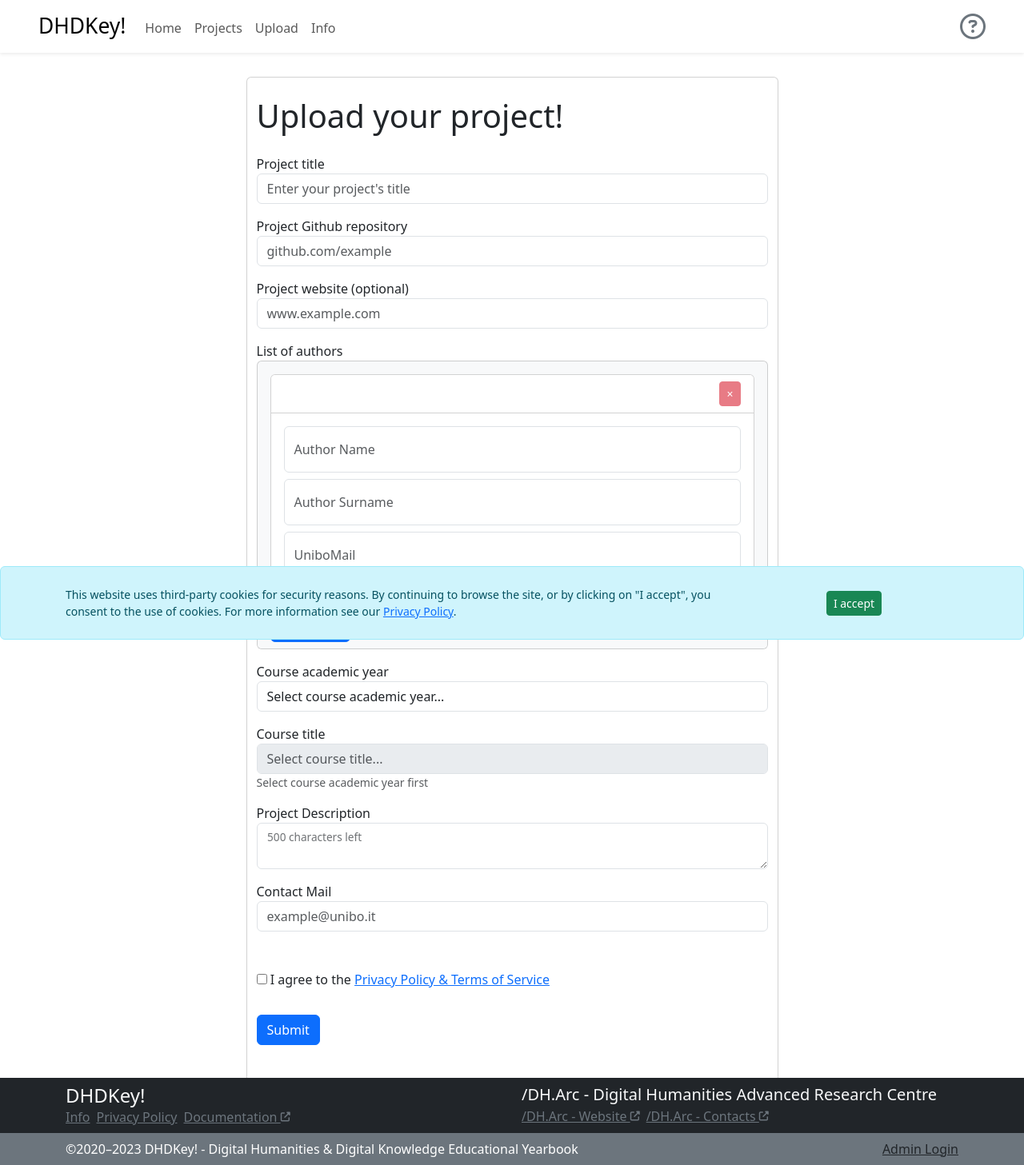
After one commit to dharc-org/dhdkey, a Flask app: template app/templates/update.html in a window 1280 px wide. The commit adds this page. Shown: the whole page at 80% size. Run offline with Flask 2, Linux system fonts and the light colour scheme; the template is opened without the code that fills it, so the values that code supplies are empty; parts of the project's set-up code (start-up, migrations or seed data) failed here and were passed over; some libraries are stand-ins or nearby versions.

Commit message:
projects editing functional init

```diff
--- a/app/routes.py
+++ b/app/routes.py
@@ -96,6 +96,7 @@ def projects():
 
 
 #NO CONFIRMATION MAIL
+'''
 @app.route('/upload', methods=['GET', 'POST'])
 def upload():
     if request.method == 'POST':
@@ -113,8 +114,8 @@ def upload():
     else:
         courses_data = data_support.prepare_data(app.config['CSV_PATH'])
         return render_template('upload.html', title='Upload', courses_data=courses_data)
+'''
 
-'''
 #upload route
 @app.route('/upload', methods=['GET', 'POST'])
 def upload():
@@ -131,10 +132,35 @@ def upload():
         return render_template('upload.html', title='Upload', courses_data=courses_data)
 
 
+#upload route
+@app.route('/update', methods=['GET', 'POST'])
+def update():
+    id = request.args['id']
+    print(id)
+
+    # TODO parse form from project tile
+
+
+    # data = data_support.retrieve_json(id)
+    print(data)
+    if request.method == 'POST':
+        data = request.form
+        time = datetime.now()
+        jsondata = data_support.parse_form(data, time)
+        mail_support.user_confirmation_email(jsondata)
+        confirmationemail = jsondata["Responsible"]
+        flash(confirmationemail, 'sended')
+        return redirect(url_for('index'))
+    else:
+        courses_data = data_support.prepare_data(app.config['CSV_PATH'])
+        return render_template('update.html', title='Update', courses_data=courses_data, data=data)
+
+
 #confirmation route, token required
 @app.route('/confirmation/<token>', methods=['GET', 'POST'])
 def confirmation(token):
     id = mail_support.verify_token(token)
+    # print(id)
     if not id:
         flash('fail')
         return redirect(url_for('index')) #wrong token
@@ -142,6 +168,7 @@ def confirmation(token):
         flash("already")
         return redirect(url_for('index'))   # expired token
     data = data_support.retrieve_json(id)
+    # print(data)
     if not data:
         flash('expired')
         return redirect(url_for('index'))  # Do not exist
@@ -156,7 +183,7 @@ def confirmation(token):
             data_support.remove_json(id)
         return redirect(url_for('index'))
     return render_template('confirmation_form.html', title='Confirmation', token=token, data=data)
-'''
+
 
 #Admin route
 @app.route('/admin', methods=['GET', 'POST'])
@@ -288,8 +315,8 @@ def handle_http_exception(error):
         'description': error.description,
         'stack_trace': traceback.format_exc()
     }
-    log_msg = f"HTTPException {error_dict}, Description: {error_dict.description}, Stack trace: {error_dict.stack_trace}"
-    logger.log(msg=log_msg)
+    log_msg = f"HTTPException {error_dict}, Description: {error_dict.keys()}, Stack trace: "
+    logger.log(level=0, msg=log_msg)
     response = jsonify(error_dict)
     response.status_code = error.code
     return response
--- a/app/support/data_support.py
+++ b/app/support/data_support.py
@@ -60,7 +60,7 @@ def parse_form(form, time):
         data["Aut"][aut]["Mail"] = data["Aut"][aut]["Mail"].lower()
     data["Id"] = project_id(data, time)
     data["Course_url"] = find_page(data["Course"], data["Year"])
-    #json_store(data, data["Id"])
+    json_store(data, data["Id"])
     return data
 
 def remove_json(id):
@@ -76,7 +76,7 @@ def retrieve_json(id):
     except:
         return None
 
-def json_store (data, filename):
+def json_store(data, filename):
     path = os.path.join(app.config["TEMP_PATH"], filename + ".json")
     with open(path, 'w') as file:
         json.dump(data, file)
--- a/app/templates/confirmation_form.html
+++ b/app/templates/confirmation_form.html
@@ -24,7 +24,7 @@
         </div>
         <form action="{{ url_for('confirmation', token=token) }}" method="POST">
             <button class="btn btn-success mr-3" name="selection" type="submit" value="confirm" onclick="return confirm('Are you sure to confirm?')">Confirm</button>
-            <button class="btn btn-danger" name="selection" type="submit" value="reject" onclick="return confirm('Are you sure to reject?')">reject</button>
+            <button class="btn btn-danger" name="selection" type="submit" value="reject" onclick="return confirm('Are you sure to cancel?')">Cancel</button>
         </form>
     </div>
 
--- a/app/templates/index.html
+++ b/app/templates/index.html
@@ -16,9 +16,6 @@
                       Educational Yearbook
                   </span>
               </h4>
-              <!-- <hr class="my-4"> -->
-              <!-- <p class="lead">Explore students' projects from the <b><a class="text-white" href="https://corsi.unibo.it/2cycle/DigitalHumanitiesKnowledge">Digital Humanities & Digital Knowledge course at the University of Bologna</a></b>.</p>  -->
-
 
 
           </div>
--- /dev/null
+++ b/app/templates/update.html
@@ -0,0 +1,269 @@
+{% extends "base.html" %}
+
+{% block content %}
+
+    <div class= "col-md-10 col-xl-7 mx-auto mt-5 mb-4 card" style="z-index: 0;">
+        <h2 class="mb-4 mt-4 display-6">Upload your project!</h2>
+        <form id="projform" autocomplete="off" action="{{ url_for('update') }}" method="POST">
+
+            <!--TITLE-->
+            <div class="form-group mb-3">
+                    <label for="Title">Project title</label>
+                    <input type="text" class="form-control" id="Title" name="Title" required="true" placeholder="Enter your project&#39;s title">
+              </div>
+
+
+            <!--REPOSITORY LINK-->
+            <div class="form-group mb-3">
+                <label for="Repository">Project Github<!-- DH.arc--> repository</label>
+                <input type="url" class="form-control" id="Repository" name="Repository" placeholder="github.com/example">
+              </div>
+
+            <!--WEBSITE LINK-->
+            <div class="form-group mb-3">
+                    <label for="Homepage">Project website (optional)</label>
+                    <input type="url" class="form-control" id="Homepage" name="Homepage" placeholder="www.example.com">
+                  </div>
+
+
+            <!--AUTHORS-->
+            <div class="mb-3">
+                    <label>List of authors</label>
+                <div id="author-container" class="card bg-light">
+                    <div class="card-body p-3 author-container-body">
+
+                        <div class="form-group author-fields card author-item text-left text-sm-center" id="item-0">
+                            <div class="card-header text-body-secondary bg-white d-flex flex-row justify-content-end">
+                                    <button type="button" class="btn btn-danger btn-sm delete disabled" for="item-0">
+                                        <span aria-hidden="true">&times;</span>
+                                    </button>
+
+                            </div>
+                            <div class="card-body text-body-secondary bg-white p-3">
+                                <div class="row">
+                                    <div class="col-12 authorname">
+                                        <div class="mb-2 form-floating">
+                                            <input type="text" class="form-control" id="Aut[0][Name]"  name="Aut[0][Name]" required="true" placeholder="Enter Author&#39;s Name" >
+                                            <label for="Aut[0][Name]" class="col-sm-4 col-form-label">Author Name</label>
+                                        </div>
+                                        <div class="mb-2 form-floating">
+                                            <input type="text" class="form-control" id="Aut[0][Surname]"  name="Aut[0][Surname]"  required="true" placeholder="Enter Author&#39;s Surname">
+                                            <label for="Aut[0][Surname]"  class="col-sm-4 col-form-label">Author Surname</label>
+                                        </div>
+                                        <div class="form-floating">
+                                            <input type="mail" class="form-control" id="Aut[0][Mail]" name="Aut[0][Mail]" pattern="^[a-zA-Z0-9_.+-]+@(?:(?:[a-zA-Z0-9-]+\.)?[a-zA-Z]+\.)?(unibo|studio.unibo)\.it$" placeholder="Enter Author&#39;s Unibo Mail" title="Only Unibo Mail accepted (@unibo.it or @studio.unibo.it)" required="true">
+                                            <label for="Aut[0][Mail]"  class="col-sm-4 col-form-label">UniboMail</label>
+                                        </div>
+                                    </div>
+
+                                </div>
+                            </div>
+
+                        </div>
+                    </div>
+                    <div class="card-footer text-body-secondary bg-light">
+                        <button id="add-more" name="add-more" type="button" class="btn btn-primary">Add more</button>
+
+                    </div>
+                </div>
+            </div>
+
+            <!--YEAR-->
+            <div class="form-group mb-3">
+                <label for="Year">Course academic year</label>
+                <select class="form-control" id="Year" name="Year" required="true">
+                    <option value="" selected>Select course academic year...</option>
+                </select>
+              </div>
+
+            <!--COURSE-->
+            <div class="form-group mb-3">
+                <label for="Course">Course title</label>
+                <select class="course-title-select form-control text-body-secondary" id="Course" name="Course" disabled required="true">
+                        <option value="" disabled selected>Select course title...</option>
+                </select>
+                <div class="academic-year-form-text form-text mt-0 pt-0">Select course academic year first</div>
+            </div>
+
+            <!--DESCRIPTION-->
+            <div class="form-group mb-3">
+                <label for="Description">Project Description</label>
+                <div class="form-floating text-body-secondary">
+                    <textarea class="form-control" id="Description" name="Description" maxlength = "500"></textarea>
+                    <label for="Description" class="col-form-label"><span id="charcount">500</span> characters left</label>
+                </div>
+            </div>
+
+            <!--RESPONSIBLE MAIL-->
+            <div class="form-group mb-5">
+                <label class="mb-0" for="Responsible">Contact Mail</label>
+                <!--<small id="ResponsibleHelp" class="form-text text-muted mb-1 mt-0">Email address to which data confirmation form will be sent (24h to confirm)</small>-->
+                <input type="mail" class="form-control" id="Responsible" name="Responsible" pattern="^[a-zA-Z0-9_.+-]+@(?:(?:[a-zA-Z0-9-]+\.)?[a-zA-Z]+\.)?(unibo|studio.unibo)\.it$" placeholder="example@unibo.it" title="Only Unibo Mail accepted (@unibo.it or @studio.unibo.it)" required="true">
+                </div>
+
+            <!--privacy-->
+            <div class="form-group mb-3">
+                    <label class="custom-control custom-checkbox">
+                    <input type="checkbox" class="custom-control-input" id="privacy" required>
+                    <label class="custom-control-label" for="privacy">I agree to the <a target="_blank" href="{{ url_for('privacy') }}">Privacy Policy & Terms of Service</a></label>
+                    </label>
+                  </div>
+
+            <!--Captcha-->
+             <div class="form-group d-flex mb-3">
+                <div class="g-recaptcha" data-sitekey="6LdawPwUAAAAAPUu2tYQgFlUWEUsdGwVlGigdEqC"></div>
+            </div>
+
+
+            <button type="submit" class="btn btn-primary">Submit</button>
+
+        </form>
+    </div>
+
+<script>
+
+
+$(document).ready(function () {
+    var next = 0;
+    var len = 1
+
+    var courses_data = JSON.parse('{{ courses_data | tojson | safe}}');
+    for (var i = 0; i < courses_data.length; i++) {
+        $("#Year").append('<option value="'+ courses_data[i].year +'">'+ courses_data[i].year + '</option>')
+        }
+
+    $("#add-more").click(function(e){
+        e.preventDefault();
+        next = next + 1;
+        $(".delete").removeClass("disabled")
+        var template = '<div class="form-group author-fields card author-item mt-3 text-left text-sm-center" id="item-' + next + '">\
+                            <div class="card-header text-body-secondary bg-white d-flex flex-row justify-content-end">\
+                                <button type="button" class="btn btn-danger btn-sm delete" for="item-' + next + '">\
+                                    <span aria-hidden="true">&times;</span>\
+                                </button>\
+                            </div>\
+                            <div class="card-body text-body-secondary bg-white p-3">\
+                                <div class="row">\
+                                    <div class="col-12 pr-0 authorname">\
+                                        <div class="mb-2 form-floating">\
+                                            <input type="text" class="form-control" id="Aut[' + next + '][Name]"  name="Aut[' + next + '][Name]"  required="true" placeholder="Enter Author&#39;s Name">\
+                                            <label for="Aut[' + next + '][Name]" class="col-sm-4 col-form-label">Author Name</label>\
+                                        </div>\
+                                        <div class="mb-2 form-floating">\
+                                            <input type="text" class="form-control" id="Aut[' + next + '][Surname]"  name="Aut[' + next + '][Surname]"  required="true" placeholder="Enter Author&#39;s Surname">\
+                                            <label for="Aut[' + next + '][Surname]"  class="col-sm-4 col-form-label">Author Surname</label>\
+                                        </div>\
+                                        <div class="form-floating">\
+                                            <input type="mail" class="form-control" id="Aut[' + next + '][Mail]" name="Aut[' + next + '][Mail]" pattern="^[a-zA-Z0-9_.+-]+@(?:(?:[a-zA-Z0-9-]+\.)?[a-zA-Z]+\.)?(unibo|studio.unibo)\.it$" placeholder="Enter Author&#39;s Unibo Mail" title="Only Unibo Mail accepted (@unibo.it or @studio.unibo.it)" required="true">\
+                                            <label for="Aut[' + next + '][Mail]"  class="col-sm-4 col-form-label">UniboMail</label>\
+                                        </div>\
+                                    </div>\
+                                </div>\
+                            </div>\
+                        </div>'
+
+
+        $('#author-container .author-container-body').append(template);
+        len = $('.author-item').length;
+
+        $(".delete").click(function(){
+            var target = $(this).attr('for');
+            $('#'+ target).remove()
+            len = $('.author-item').length;
+            if (len === 1){
+                $(".delete").addClass("disabled")
+                $(".authorname").removeClass("col-11 pr-0")
+                $(".authorname").addClass("col-12")
+            }
+        });
+    });
+
+
+    $('#Year').change(function() {
+            yearselected = $(this).val()
+            if(yearselected===""){
+                $('#Course').prop( "disabled", true );
+                $('.academic-year-form-text').removeClass('d-none')
+            }
+            else{
+                $('.academic-year-form-text').addClass('d-none')
+                $('#Course').prop( "disabled", false );
+                // $('#Course').empty();
+                courses_year = (courses_data.find(x => x.year === yearselected)).courses
+                for (var i = 0; i < courses_year.length; i++) {
+                        $("#Course").append('<option value="'+ courses_year[i] +'">'+ cut(courses_year[i]) + '</option>')
+                }
+            }
+        });
+
+        $('#Course').change(function() {
+            courseSelected = $(this).val()
+            if(courseSelected===""){
+                $('.course-title-select').addClass("text-body-secondary")
+            }
+            else{
+                $('.course-title-select').removeClass("text-body-secondary")
+            }
+        });
+
+
+    $("#Description").on('input propertychange paste',function(event){
+        $("#charcount").html(500 - this.value.length);
+        });
+
+});
+
+function cut(str){
+    if (str.length  > 55){
+        str = str.substring(0, 55) + "..."
+    }
+    return str
+
+}
+</script>
+<script>
+    // const tooltipTriggerList = document.querySelectorAll('[data-bs-toggle="tooltip"]')
+    // const tooltipList = [...tooltipTriggerList].map(tooltipTriggerEl => new bootstrap.Tooltip(tooltipTriggerEl))
+</script>
+<script src='https://www.google.com/recaptcha/api.js'></script>
+
+
+{% endblock %}
+
+
+
+
+<!--- HTML IMAGES
+                <div class="form-group">
+                        <label>Project's Logo (optional)</label>
+                        <div class="custom-file">
+                            <input type="file" class="custom-file-input" id="Logo" name="Logo" accept=".png, .jpg">
+                            <label class="custom-file-label text-left" for="Logo">Choose image (.png or .jpg only)</label>
+                        </div>
+                        <small id="remove-container" class="form-text text-muted text-left d-none">
+                                <button type="button" id="remove-file" class="btn btn-danger btn-sm">Remove File</button>
+                            </small>
+                    </div>-->
+<!--- JS IMAGES
+
+    $('#Logo').on('change',function(){
+            //get the file name
+            var fileName = $(this).val();
+            //replace the "Choose a file" label
+            if (fileName){
+                $('.custom-file-label').html(fileName);
+                $("#remove-container").removeClass("d-none")
+            }
+            else{
+                $('.custom-file-label').html("Choose image (.png or .jpg only)");
+                $("#remove-container").addClass("d-none")
+            }
+        })
+    $("#remove-file").click(function(){
+            $('#Logo').replaceWith($('#Logo').val('').clone(true));
+            $('.custom-file-label').html("Choose image (.png or .jpg only)");
+            $("#remove-container").addClass("d-none")
+        });
+
+
+-->
```
Also changed, not shown: app/templates/admin/AdminConfirm.html (+4 -4 lines), app/templates/projects.html (+16 -3 lines).
